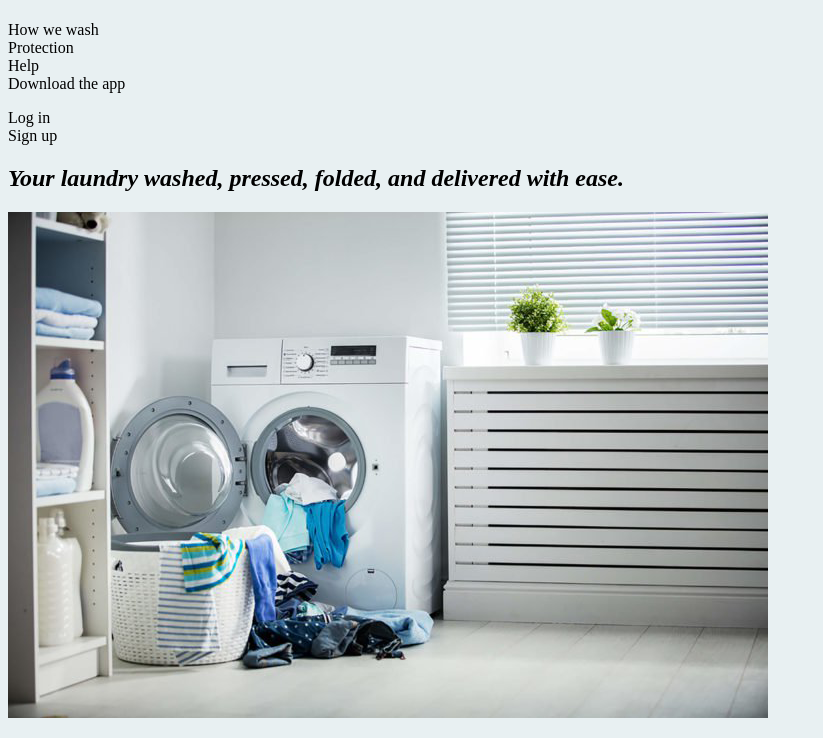
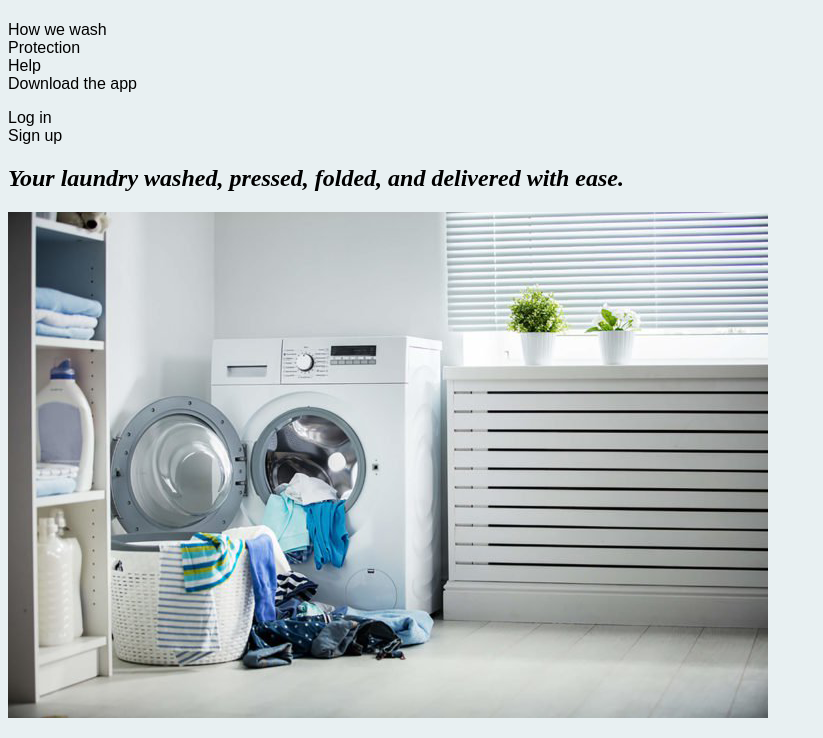
Before and after one commit to troykc1/troykc1.github.io, a plain HTML site: page unit_3/index.html in a window 1280 px wide. Shown: the part 59-797 px from the top of the page, without its empty margins (0-823 px from the left). Drawn offline with Linux system fonts and the light colour scheme; a web font is replaced by a local one.

Commit message:
Updated Century Gothic in css

```diff
--- a/unit_3/css/style.css
+++ b/unit_3/css/style.css
@@ -6,6 +6,12 @@ h1 {
 	color: #086375;
 }
 
+p {
+	font-family: century-gothic, sans-serif;
+	font-weight: 400;
+	font-style: normal;
+}
+
 #slogan {
 	font-style: italic;
 }
```
